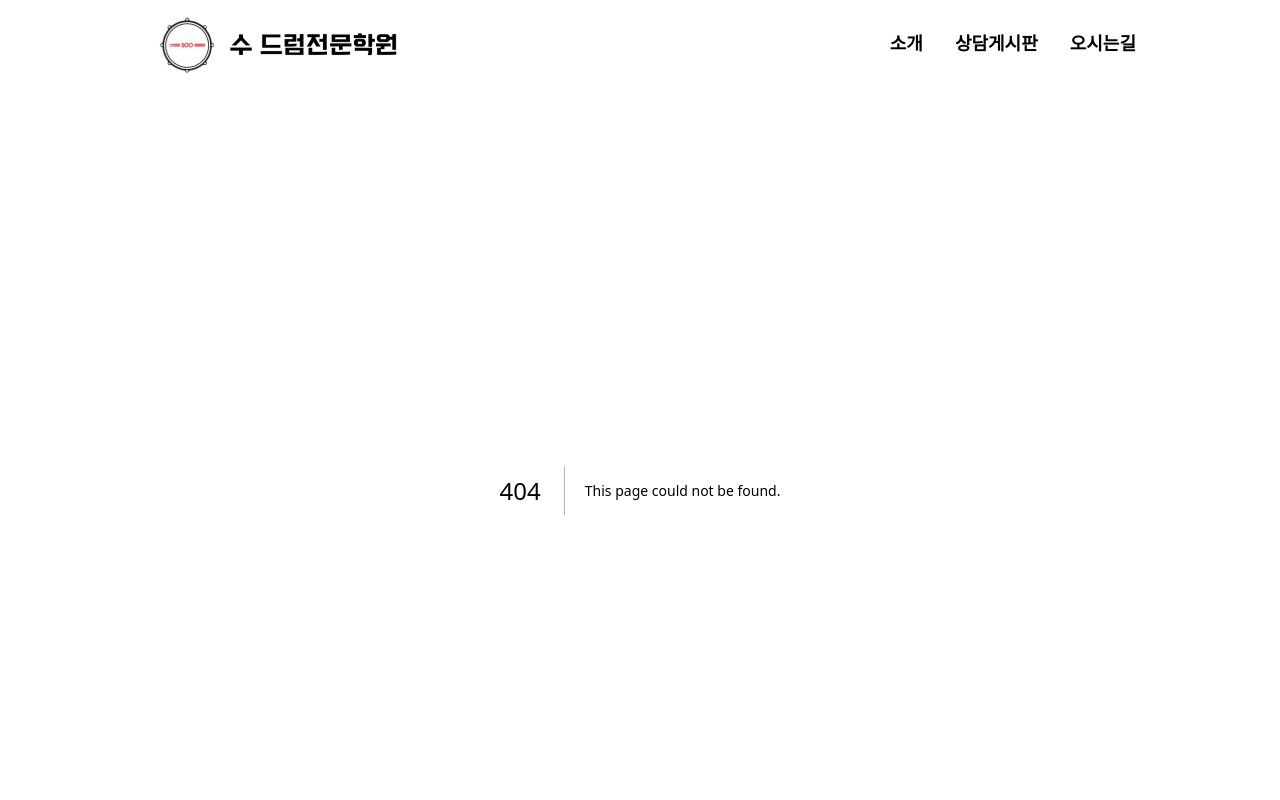
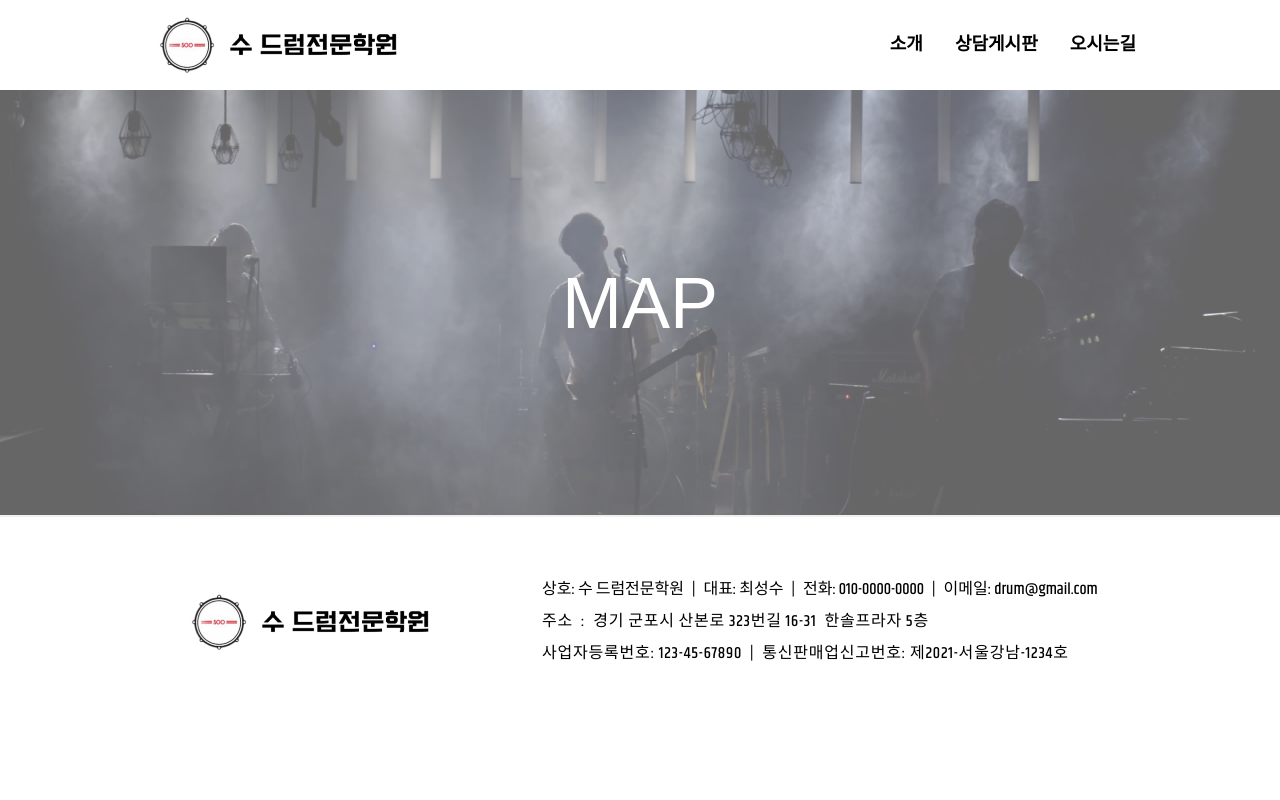
Before and after one commit to artinfokorea/soo-s-drum-village, a Next.js app: page /direction in a window 1280 px wide. Before the commit this address had no page. Shown: the top 800 px of the page. Built offline with nearby package versions, Linux system fonts and the light colour scheme; a web font is replaced by a local one.

Commit message:
Upt. direction page layout

```diff
--- /dev/null
+++ b/app/direction/page.tsx
@@ -0,0 +1,16 @@
+import BannerContainer from "@/components/common/BannerContainer";
+import React from "react";
+
+const page = () => {
+  return (
+    <main className="bg-white">
+      <BannerContainer
+        title="MAP"
+        imgAlt="about banner"
+        imgSrc="/img/direction_bg.png"
+      />
+    </main>
+  );
+};
+
+export default page;
--- a/components/layouts/Header.tsx
+++ b/components/layouts/Header.tsx
@@ -34,8 +34,8 @@ const Header = () => {
         </Link>
         <nav className="hidden md:flex items-center gap-8">
           <MenuItem href="/tutor" label="소개" />
-          <MenuItem href="/services" label="상담게시판" />
-          <MenuItem href="/location" label="오시는길" />
+          <MenuItem href="/inquiry" label="상담게시판" />
+          <MenuItem href="/direction" label="오시는길" />
         </nav>
       </div>
     </header>
```
Also changed, not shown: public/img/direction_bg.png (added).
